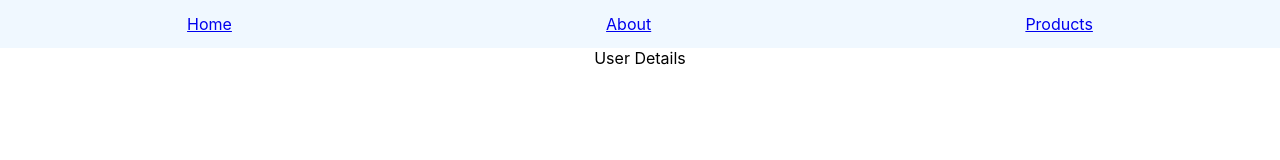
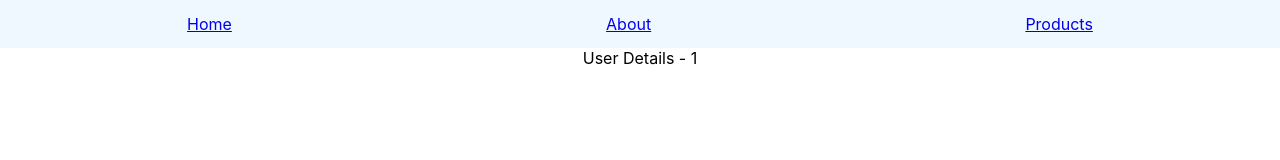
Before and after one commit to sksurendrakmr/react_router, a React (Create React App) app: page /users/1 in a window 1280 px wide. Shown: the top 160 px of the page. Built offline with nearby package versions, Linux system fonts and the light colour scheme.

Commit message:
URL params

```diff
--- a/src/components/UserDetails.tsx
+++ b/src/components/UserDetails.tsx
@@ -1,5 +1,9 @@
 import React from "react";
+import { useParams } from "react-router-dom";
 
 export const UserDetails = () => {
-  return <div>User Details</div>;
+  //return an object of key value pairs
+  const params = useParams();
+  const userId = params.id; //id corresponds to dynamic segments we config in route.
+  return <div>User Details - {userId}</div>;
 };
```
Also changed, not shown: Notes.txt.
